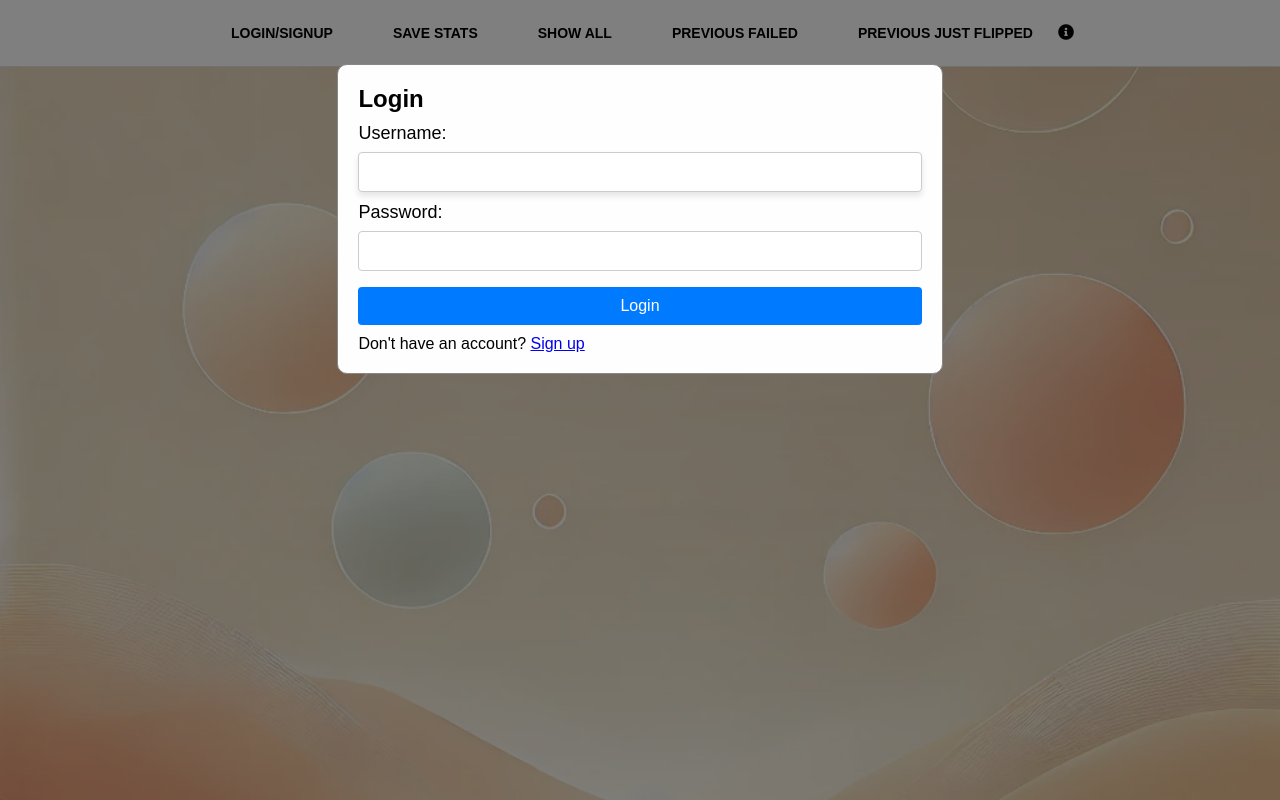
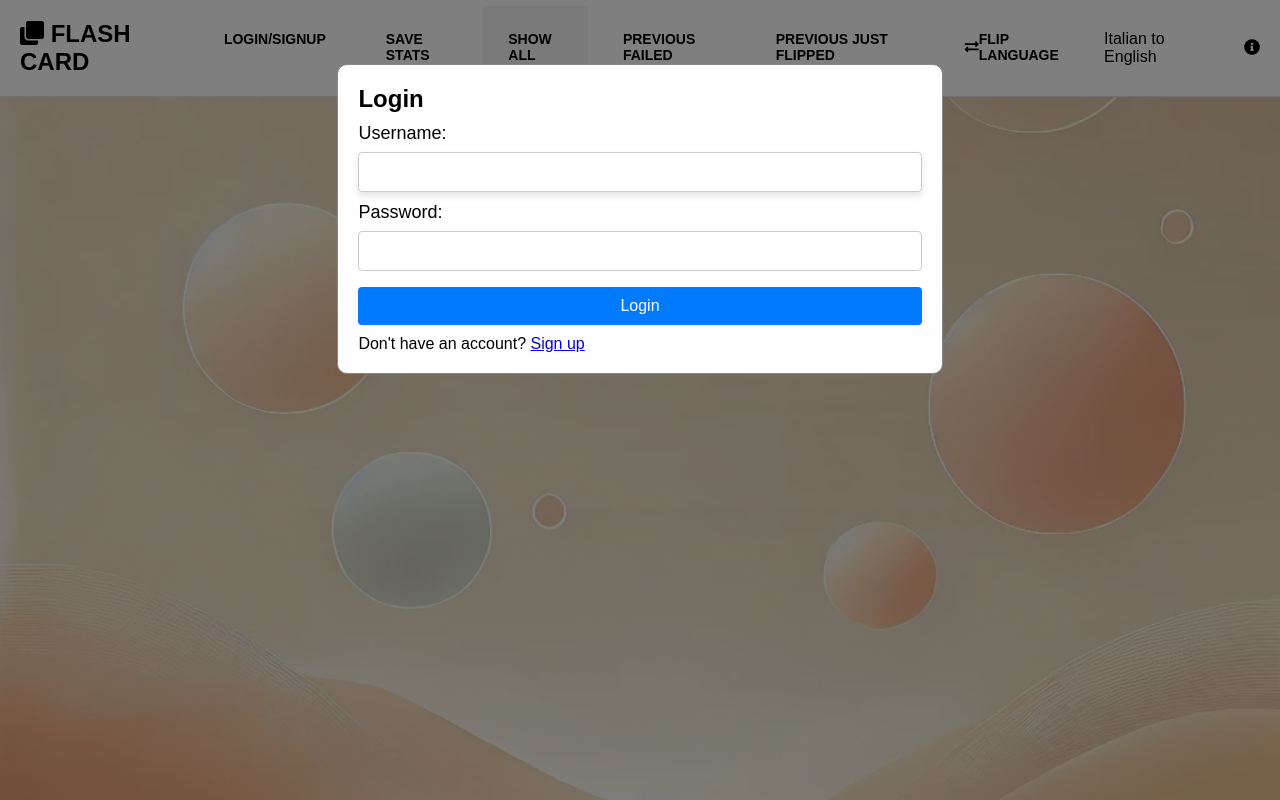
Before and after one commit to smfasihaly/FlashCards, a Flask app: page / in a window 1280 px wide. Run offline with Flask 3, Linux system fonts and the light colour scheme; parts of the project's set-up code (start-up, migrations or seed data) failed here and were passed over.

Commit message:
css fixes

```diff
--- a/app.py
+++ b/app.py
@@ -44,10 +44,12 @@ def get_verbs_from_sheet(sheet_name):
     if not username:
         return jsonify({"error": "User not logged in"}), 401
 
+    language_direction = request.args.get('language_direction')
+
     try:
         data = pd.read_excel(excel_file_path, sheet_name=sheet_name)
-        # Filter data by username
-        filtered_data = data[data['Username'] == username]
+        # Filter data by username and language direction
+        filtered_data = data[(data['Username'] == username) & (data['LanguageDirection'] == language_direction)]
         sheet_data = filtered_data.to_dict(orient='records')
         random.shuffle(sheet_data)
         page = int(request.args.get('page', 1))
@@ -70,27 +72,30 @@ def save_stats():
     stats_data = request.json
     just_flipped = stats_data.get('justFlipped', [])
     failure = stats_data.get('failure', [])
+    language_direction = stats_data.get('languageDirection')
     username = session['user']
 
     # Load existing stats data
     try:
         existing_just_flipped_data = pd.read_excel(excel_file_path, sheet_name='JustFlipped')
     except Exception:
-        existing_just_flipped_data = pd.DataFrame(columns=['Italian', 'English', 'Username'])
+        existing_just_flipped_data = pd.DataFrame(columns=['Italian', 'English', 'Username', 'LanguageDirection'])
 
     try:
         existing_failure_data = pd.read_excel(excel_file_path, sheet_name='Failure')
     except Exception:
-        existing_failure_data = pd.DataFrame(columns=['Italian', 'English', 'Username'])
+        existing_failure_data = pd.DataFrame(columns=['Italian', 'English', 'Username', 'LanguageDirection'])
 
     # Remove duplicates for just flipped data
     just_flipped_df = pd.DataFrame(just_flipped, columns=['Italian', 'English'])
     just_flipped_df['Username'] = username
+    just_flipped_df['LanguageDirection'] = language_direction
     if not just_flipped_df.empty:
         existing_just_flipped_data = existing_just_flipped_data[
             ~((existing_just_flipped_data['Italian'].isin(just_flipped_df['Italian'])) &
               (existing_just_flipped_data['English'].isin(just_flipped_df['English'])) &
-              (existing_just_flipped_data['Username'] == username))
+              (existing_just_flipped_data['Username'] == username) &
+              (existing_just_flipped_data['LanguageDirection'] == language_direction))
         ]
         updated_just_flipped_data = pd.concat([existing_just_flipped_data, just_flipped_df], ignore_index=True)
     else:
@@ -99,11 +104,13 @@ def save_stats():
     # Remove duplicates for failure data
     failure_df = pd.DataFrame(failure, columns=['Italian', 'English'])
     failure_df['Username'] = username
+    failure_df['LanguageDirection'] = language_direction
     if not failure_df.empty:
         existing_failure_data = existing_failure_data[
             ~((existing_failure_data['Italian'].isin(failure_df['Italian'])) &
               (existing_failure_data['English'].isin(failure_df['English'])) &
-              (existing_failure_data['Username'] == username))
+              (existing_failure_data['Username'] == username) &
+              (existing_failure_data['LanguageDirection'] == language_direction))
         ]
         updated_failure_data = pd.concat([existing_failure_data, failure_df], ignore_index=True)
     else:
--- a/static/script.js
+++ b/static/script.js
@@ -6,7 +6,8 @@ let stats = {
     failureCards: []
 };
 let cardStates = [];
-let currentView = 'All';
+let isFlippedLanguage = localStorage.getItem('isFlippedLanguage') === 'true';
+let currentView = localStorage.getItem('currentView') || 'All';
 
 document.addEventListener('DOMContentLoaded', () => {
     let currentPage = 1;
@@ -23,19 +24,80 @@ document.addEventListener('DOMContentLoaded', () => {
     const infoButton = document.getElementById('info-button');
     const howToPlayModal = document.getElementById('how-to-play-modal');
     const closeHowToPlay = document.getElementById('close-how-to-play');
+    const flipLanguageButton = document.getElementById('flip-language-button');
+    const languageDirectionText = document.getElementById('language-direction-text');
+    const headerButtons = document.querySelector('.header-buttons');
+
+    headerButtons.addEventListener('click', (event) => {
+        if (event.target.tagName === 'A') {
+            const links = headerButtons.querySelectorAll('a');
+            links.forEach(link => link.classList.remove('active'));
+        }
+       setActive();
+    });
+
+     // Set the initial active link based on currentView
+    function setActive(){
+        if (currentView === 'All') {
+            const showAllLink = document.getElementById('show-all-button');
+            if (showAllLink) {
+                showAllLink.classList.add('active');
+            }
+        } else if (currentView === 'Failure') {
+            const previousFailedLink = document.getElementById('previous-failed-button');
+            if (previousFailedLink) {
+                previousFailedLink.classList.add('active');
+            }
+        } else if (currentView === 'JustFlipped') {
+            const previousFlippedLink = document.getElementById('previous-flipped-button');
+            if (previousFlippedLink) {
+                previousFlippedLink.classList.add('active');
+            }
+        }
+    }
+    setActive();
+
+    languageDirectionText.textContent = isFlippedLanguage ? 'English to Italian' : 'Italian to English';
+
 
     infoButton.addEventListener('click', () => {
         howToPlayModal.style.display = 'block';
+        document.querySelector('.cards-container').classList.add('blur');
     });
 
     closeHowToPlay.addEventListener('click', () => {
         howToPlayModal.style.display = 'none';
+        document.querySelector('.cards-container').classList.remove('blur');
     });
 
     window.addEventListener('click', (event) => {
         if (event.target === howToPlayModal) {
             howToPlayModal.style.display = 'none';
+            document.querySelector('.cards-container').classList.remove('blur');
+
         }
+    });
+
+
+    flipLanguageButton.addEventListener('click', () => {
+        stats = {
+            success: 0,
+            failure: 0,
+            justFlipped: 0,
+            justFlippedCards: [],
+            failureCards: []
+        };
+        cardStates = [];
+        isFlippedLanguage = !isFlippedLanguage;
+        localStorage.setItem('isFlippedLanguage', isFlippedLanguage);
+        languageDirectionText.textContent = isFlippedLanguage ? 'English to Italian' : 'Italian to English';
+         if (currentView === 'All') {
+        fetchData(currentPage);
+    } else if (currentView === 'Failure') {
+        loadVerbs('Failure', currentPage);
+    } else if (currentView === 'JustFlipped') {
+        loadVerbs('JustFlipped', currentPage);
+    }
     });
 
     loginModal.style.display = userLoggedIn ? 'none' : 'block';
@@ -113,7 +175,7 @@ document.addEventListener('DOMContentLoaded', () => {
                     loginModal.style.display = 'none';
                     loginButton.style.display = 'none';
                     logoutButton.style.display = 'block';
-                   // fetchData(1);
+                    // fetchData(1);
                     window.location.reload();
                 } else {
                     alert('Error: ' + data.error);
@@ -151,19 +213,22 @@ document.addEventListener('DOMContentLoaded', () => {
 
     document.getElementById('show-all-button').addEventListener('click', () => {
         currentView = 'All';
+        localStorage.setItem('currentView', currentView);
         fetchData(currentPage);
         showSaveStatsButton();  // Show the Save Stats button when showing all data
     });
 
     document.getElementById('previous-failed-button').addEventListener('click', () => {
         currentView = 'Failure';
-        loadVerbs('Failure', currentPage);
+        localStorage.setItem('currentView', currentView);
+        loadVerbs('Failure', currentPage, isFlippedLanguage ? 'English to Italian' : 'Italian to English');
         hideSaveStatsButton();  // Hide the Save Stats button when showing previously failed data
     });
 
     document.getElementById('previous-flipped-button').addEventListener('click', () => {
         currentView = 'JustFlipped';
-        loadVerbs('JustFlipped', currentPage);
+        localStorage.setItem('currentView', currentView);
+        loadVerbs('JustFlipped', currentPage, isFlippedLanguage ? 'English to Italian' : 'Italian to English');
         hideSaveStatsButton();  // Hide the Save Stats button when showing previous flipped data
     });
 
@@ -219,8 +284,10 @@ document.addEventListener('DOMContentLoaded', () => {
     window.addEventListener('beforeunload', sendStatsToServer);
 
     function loadVerbs(sheetName, page = 1) {
+        languageDirection = isFlippedLanguage ? 'English to Italian' : 'Italian to English'
+
         sessionStorage.clear();
-        fetch(`/get_verbs/${sheetName}?page=${page}&per_page=${perPage}`)
+        fetch(`/get_verbs/${sheetName}?page=${page}&per_page=${perPage}&language_direction=${languageDirection}`)
             .then(response => response.json())
             .then(data => {
                 if (data.error) {
@@ -254,11 +321,11 @@ document.addEventListener('DOMContentLoaded', () => {
             card.innerHTML = `
                 <div class="flip-card-inner" id="card-inner-${index}">
                     <div class="flip-card-front">
-                        <h2>${verb['Italian']}</h2>
+                        <h2>${isFlippedLanguage ? verb['English'] : verb['Italian']}</h2>
                         <input type="text" autocomplete="off" placeholder="enter here" id="inputValue-${index}" onkeydown="checkEnter(event, ${index}, ${currentPage})" onclick="event.stopPropagation()" />
                     </div>
                     <div class="flip-card-back" id="flip-card-back-${index}">
-                        <h2>${verb['English']}</h2>
+                        <h2>${isFlippedLanguage ? verb['Italian'] : verb['English']}</h2>
                         <p id="outputMessage-${index}"></p>
                     </div>
                 </div>
@@ -299,12 +366,14 @@ document.addEventListener('DOMContentLoaded', () => {
         if (currentView === 'All') {
             sendStatsToServer();
         }
+
     }
 
     function sendStatsToServer() {
         const statsData = {
             justFlipped: stats.justFlippedCards,
-            failure: stats.failureCards
+            failure: stats.failureCards,
+            languageDirection: isFlippedLanguage ? 'English to Italian' : 'Italian to English'
         };
 
         fetch('/save_stats', {
@@ -318,9 +387,11 @@ document.addEventListener('DOMContentLoaded', () => {
     }
 
 
+
     function closeStats() {
         document.getElementById('stats-output').style.display = 'none';
         document.querySelector('.cards-container').classList.remove('blur');
+        window.location.reload();
     }
 
     function hideSaveStatsButton() {
@@ -346,6 +417,7 @@ function checkEnter(event, index, currentPage) {
 function flipCard(card, index, page) {
     const innerCard = document.getElementById(`card-inner-${index}`);
     const inputValue = document.getElementById(`inputValue-${index}`).value.toLowerCase();
+    const frontTitle = document.querySelector(`#card-inner-${index} .flip-card-front h2`).textContent.toLowerCase();
     const backTitle = document.querySelector(`#card-inner-${index} .flip-card-back h2`).textContent.toLowerCase();
     const outputMessage = document.getElementById(`outputMessage-${index}`);
     const flipCardBack = document.getElementById(`flip-card-back-${index}`);
@@ -366,8 +438,9 @@ function flipCard(card, index, page) {
             outputMessage.textContent = "";
             stats.justFlipped++;
             stats.justFlippedCards.push({
-                Italian: document.querySelector(`#card-inner-${index} .flip-card-front h2`).textContent,
-                English: backTitle
+                Italian: isFlippedLanguage ? backTitle : frontTitle,
+                English: isFlippedLanguage ? frontTitle : backTitle,
+
             });
         } else if (allMatch) {
             flipCardBack.style.backgroundColor = "#28a745"; // Green
@@ -376,8 +449,9 @@ function flipCard(card, index, page) {
 
             // Remove from previous failed or flipped data if correct
             const verb = {
-                Italian: document.querySelector(`#card-inner-${index} .flip-card-front h2`).textContent,
-                English: backTitle
+                Italian: isFlippedLanguage ? backTitle : frontTitle,
+                English: isFlippedLanguage ? frontTitle : backTitle,
+
             };
             if (currentView === 'Failure') {
                 // Delete verb from Failure sheet
@@ -391,8 +465,9 @@ function flipCard(card, index, page) {
             outputMessage.textContent = "Failure. The values do not match.";
             stats.failure++;
             stats.failureCards.push({
-                Italian: document.querySelector(`#card-inner-${index} .flip-card-front h2`).textContent,
-                English: backTitle
+                Italian: isFlippedLanguage ? backTitle : frontTitle,
+                English: isFlippedLanguage ? frontTitle : backTitle,
+
             });
         }
     }
--- a/static/styles.css
+++ b/static/styles.css
@@ -75,7 +75,8 @@ body {
     border-radius: 10px;
 }
 
-.flip-card-front, .flip-card-back {
+.flip-card-front,
+.flip-card-back {
     position: absolute;
     width: 100%;
     height: 100%;
@@ -96,7 +97,8 @@ body {
 }
 
 .flip-card-back {
-    background-color: #007bff; /* Default blue background */
+    background-color: #007bff;
+    /* Default blue background */
     color: #fff;
     transform: rotateY(180deg);
     border: 1px solid #0056b3;
@@ -159,39 +161,54 @@ button:hover {
     top: 50%;
     left: 50%;
     transform: translate(-50%, -50%);
-    background-color: rgba(255, 255, 255, 0.95); /* Slightly more opaque background */
-    padding: 30px; /* Increased padding for better spacing */
-    border-radius: 15px; /* More rounded corners */
-    box-shadow: 0 12px 24px rgba(0, 0, 0, 0.2); /* Larger shadow for depth */
+    background-color: rgba(255, 255, 255, 0.95);
+    /* Slightly more opaque background */
+    padding: 30px;
+    /* Increased padding for better spacing */
+    border-radius: 15px;
+    /* More rounded corners */
+    box-shadow: 0 12px 24px rgba(0, 0, 0, 0.2);
+    /* Larger shadow for depth */
     z-index: 1000;
     text-align: center;
-    max-width: 80%; /* Responsive width */
+    max-width: 80%;
+    /* Responsive width */
     overflow: hidden;
 }
 
 #stats-output p {
-    margin: 15px 0; /* More spacing between stats */
-    font-size: 20px; /* Larger font size */
-    font-weight: bold; /* Bold text */
-    color: #333; /* Darker text color */
+    margin: 15px 0;
+    /* More spacing between stats */
+    font-size: 20px;
+    /* Larger font size */
+    font-weight: bold;
+    /* Bold text */
+    color: #333;
+    /* Darker text color */
 }
 
 #close-stats {
     position: absolute;
     top: 10px;
     right: 10px;
-    font-size: 24px; /* Larger font size */
+    font-size: 24px;
+    /* Larger font size */
     cursor: pointer;
     color: #333;
-    background: none; /* No background */
-    border: none; /* No border */
-    outline: none; /* No outline */
+    background: none;
+    /* No background */
+    border: none;
+    /* No border */
+    outline: none;
+    /* No outline */
     padding: 5px;
-    transition: color 0.3s ease; /* Smooth transition */
+    transition: color 0.3s ease;
+    /* Smooth transition */
 }
 
 #close-stats:hover {
-    color: #dc3545; /* Red color on hover */
+    color: #dc3545;
+    /* Red color on hover */
 }
 
 .blur {
@@ -201,38 +218,83 @@ button:hover {
 
 .header {
     display: flex;
-    justify-content: center;
+    justify-content: space-between;
     align-items: center;
     width: 100%;
-    padding: 10px 20px;
+    /* padding: 10px 20px; */
     box-sizing: border-box;
     position: relative;
-    background-color: white; /* Change header background to white */
-    border-bottom: 1px solid #e0e0e0; /* Optional: Add a bottom border for separation */
+    background-color: white;
+    /* Change header background to white */
+    border-bottom: 1px solid #e0e0e0;
+    /* Optional: Add a bottom border for separation */
+
 }
+
+.header-left {
+    flex-grow: 0;
+}
+
+.header-left h1 {
+    margin: 0;
+    font-size: 24px;
+    color: black;
+}
+.header > *:not(.header-buttons) {
+    padding: 20px 20px; /* Add padding to header children except .header-buttons */
+}
+
 
 .header-buttons {
     display: flex;
     gap: 10px;
+    align-items: stretch;
+    /* Ensure children fill the height of the container */
 }
 
-.header-buttons button {
-    color: black; /* Change button text color to black */
-    background-color: white; /* Change button background to white */
-    border: 0px;
-    padding: 15px 25px; /* Add padding for tile effect */
-    border-radius: 3px; /* Less rounded corners */
-    transition: background-color 0.3s, box-shadow 0.3s; /* Smooth transition effects */
-    text-transform: uppercase; /* Uppercase text for tile look */
-    font-size: 14px; /* Adjust font size */
-    font-weight: bold; /* Make text bold */
-    cursor: pointer; /* Maintain pointer cursor for clickable effect */
+.header-buttons a {
+    display: flex;
+    align-items: center;
+    justify-content: center;
+    color: black;
+    /* Change link text color to black */
+    background-color: white;
+    /* Change link background to white */
+    padding: 25px 25px;
+    /* Add padding for tile effect */
+    border-radius: 3px;
+    /* Less rounded corners */
+    transition: background-color 0.3s, box-shadow 0.3s;
+    /* Smooth transition effects */
+    text-transform: uppercase;
+    /* Uppercase text for tile look */
+    font-size: 14px;
+    /* Adjust font size */
+    font-weight: bold;
+    /* Make text bold */
+    cursor: pointer;
+    /* Maintain pointer cursor for clickable effect */
+    text-decoration: none;
+    /* Remove underline from links */
+    height: 100%;
+    /* Ensure the link takes the full height of the header */
+    box-sizing: border-box;
+    /* Include padding and border in the element's total width and height */
+}
+.header-buttons a.active {
+    background-color: whitesmoke;
+    color: black;
+    border-bottom: 2px solid black;
+    box-shadow: none;
+    transform: none;
+}
+.header-buttons a:hover {
+    background-color: #ddd; /* Light grey background on hover */
+    color: black; /* Black text color on hover */
+    box-shadow: -12 -12px -12px rgba(0, 0, 0, 0.3); /* Deeper shadow on hover */
+    transform: scale(0.98); /* Slightly scale down to give a clicked effect */
 }
 
-.header-buttons button:hover {
-    background-color: #f0f0f0; /* Light grey background on hover */
-    box-shadow: 0 8px 16px rgba(0, 0, 0, 0.2); /* Deeper shadow on hover */
-}
 
 .user-info {
     display: flex;
@@ -251,34 +313,45 @@ button:hover {
 
 .user-info i {
     font-size: 24px;
-    color: black; /* Change icon color to white */
+    color: black;
+    /* Change icon color to white */
 }
 
 #username {
     font-size: 16px;
-    color: black; /* Change color to white */
+    color: black;
+    /* Change color to white */
     margin-left: 5px;
 }
 
 /* Modal Styles */
 .modal {
-    display: none; /* Hidden by default */
-    position: fixed; /* Stay in place */
-    z-index: 1; /* Sit on top */
+    display: none;
+    /* Hidden by default */
+    position: fixed;
+    /* Stay in place */
+    z-index: 1;
+    /* Sit on top */
     left: 0;
     top: 0;
-    width: 100%; /* Full width */
-    height: 100%; /* Full height */
-    overflow: auto; /* Enable scroll if needed */
-    background-color: rgba(0,0,0,0.5); /* Black w/ opacity */
+    width: 100%;
+    /* Full width */
+    height: 100%;
+    /* Full height */
+    overflow: auto;
+    /* Enable scroll if needed */
+    background-color: rgba(0, 0, 0, 0.5);
+    /* Black w/ opacity */
 }
 
 .modal-content {
     background-color: #fefefe;
-    margin: 5% auto; /* 15% from the top and centered */
+    margin: 5% auto;
+    /* 15% from the top and centered */
     padding: 20px;
     border: 1px solid #888;
-    width: 44%; /* Could be more or less, depending on screen size */
+    width: 44%;
+    /* Could be more or less, depending on screen size */
     max-width: 100%;
     border-radius: 10px;
     position: relative;
@@ -332,30 +405,37 @@ button[type="submit"] {
 button[type="submit"]:hover {
     background-color: #0056b3;
 }
+
 .modal-content input[type="text"],
 .modal-content input[type="password"] {
-    width: calc(100%);  /* Adjust width as necessary, assuming padding and borders */
+    width: calc(100%);
+    /* Adjust width as necessary, assuming padding and borders */
     padding: 10px;
     margin-top: 8px;
     border: 1px solid #ccc;
     border-radius: 4px;
-    box-sizing: border-box; /* Include padding and border in the element's total width */
+    box-sizing: border-box;
+    /* Include padding and border in the element's total width */
 }
 
 .modal-content button {
-    width: 100%; /* Make button width consistent with input fields */
+    width: 100%;
+    /* Make button width consistent with input fields */
     padding: 10px;
     color: white;
     background-color: #007bff;
     border: none;
     border-radius: 4px;
-    margin-top: 16px; /* Space above the button */
-    cursor: pointer; /* Pointer cursor on hover */
+    margin-top: 16px;
+    /* Space above the button */
+    cursor: pointer;
+    /* Pointer cursor on hover */
     transition: background-color 0.3s;
 }
 
 .modal-content button:hover {
-    background-color: #0056b3; /* Darker blue on hover for better UI feedback */
+    background-color: #0056b3;
+    /* Darker blue on hover for better UI feedback */
 }
 
 .modal-content form {
--- a/templates/index.html
+++ b/templates/index.html
@@ -11,17 +11,26 @@
 
 <body>
     <div class="header">
+        <div class="header-left">
+            <h1><i class="fas fa-clone"></i> FLASH CARD</h1>
+        </div>
         <div class="header-buttons">
-            <button id="login-button" style="display: {{ 'none' if user_logged_in else 'block' }};">Login/Signup</button>
-            <button id="stats-button">Save Stats</button>
-            <button id="show-all-button">Show All</button>
-            <button id="previous-failed-button">Previous Failed</button>
-            <button id="previous-flipped-button">Previous Just Flipped</button>
-            <button id="logout-button" style="display: {{ 'block' if user_logged_in else 'none' }};">Logout</button>
+            <a href="#" id="login-button" style="display: {{ 'none' if user_logged_in else 'block' }};">Login/Signup</a>
+            <a href="#" id="stats-button">Save Stats</a>
+            <a href="#" id="show-all-button">Show All</a>
+            <a href="#" id="previous-failed-button">Previous Failed</a>
+            <a href="#" id="previous-flipped-button">Previous Just Flipped</a>
+            <a href="#" id="flip-language-button">
+                <i class="fas fa-exchange-alt"></i> Flip Language
+            </a>
+            <a href="#" id="logout-button" style="display: {{ 'block' if user_logged_in else 'none' }};">Logout</a>
         </div>
         <div class="user-info" style="display: {{ 'block' if user_logged_in else 'none' }};">
             <i class="fas fa-user-circle"></i>
             <span id="username">{{ username }}</span>
+        </div>
+        <div class="language-direction">
+            <span id="language-direction-text">{{ 'Italian to English' if not is_flipped_language else 'English to Italian' }}</span>
         </div>
         <div class="info-icon">
             <i class="fas fa-info-circle" id="info-button"></i>
```
Also changed, not shown: 1 other file.
